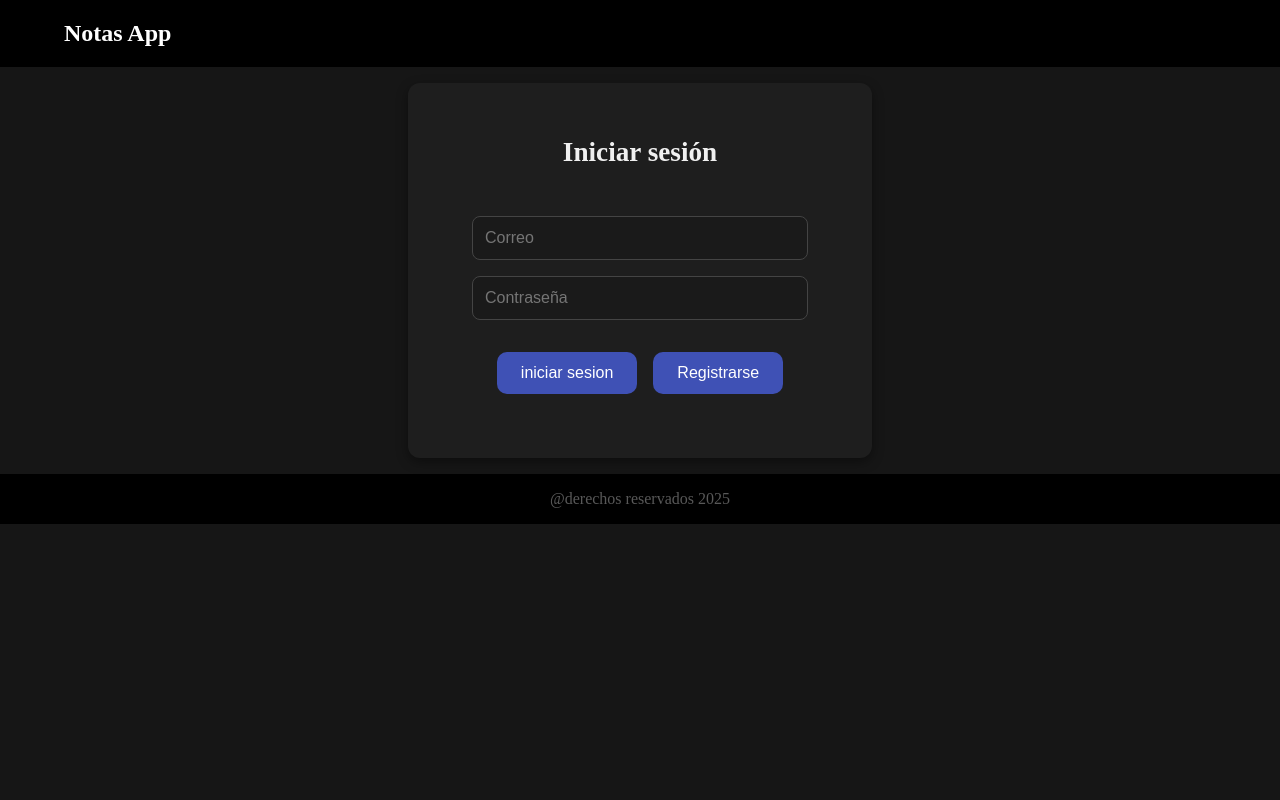
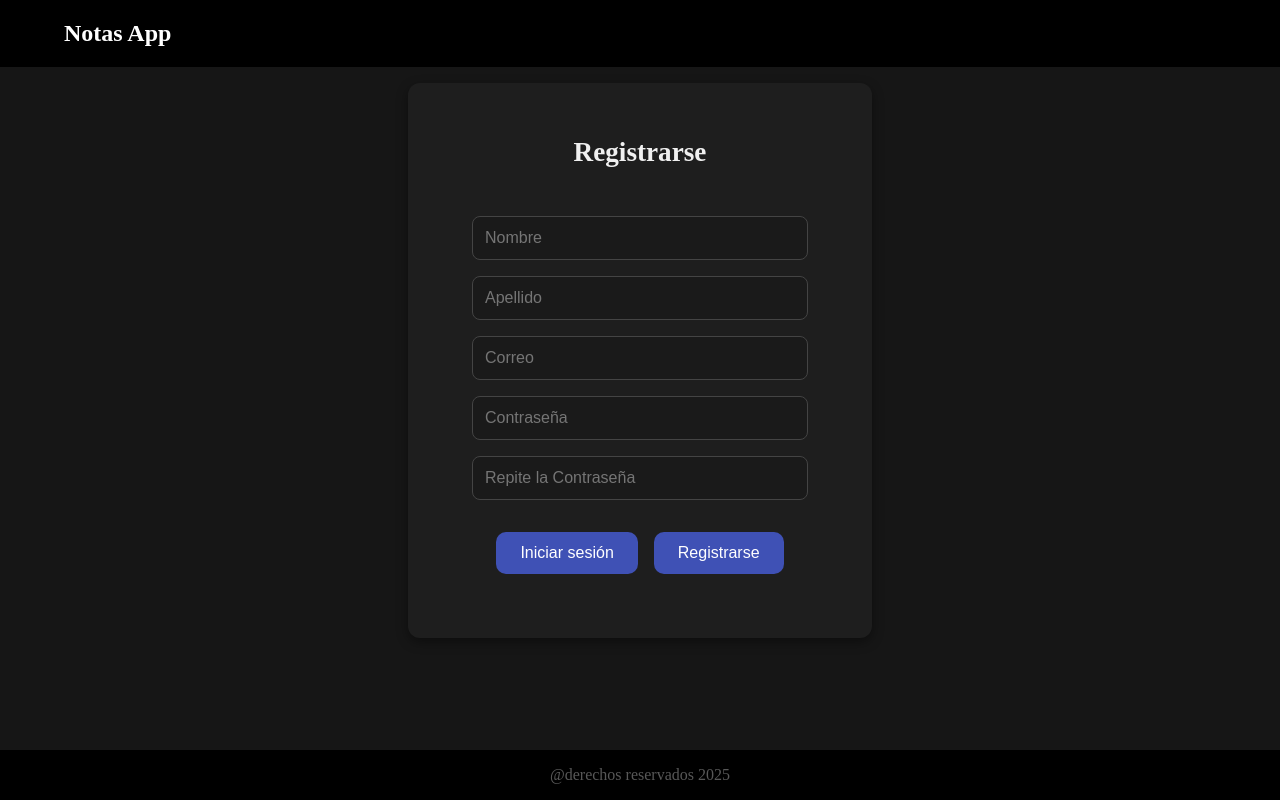
Before and after one commit to MarcoCordoba/App-Notas-Frontend, a React (Vite) app: page /register in a window 1280 px wide. Built offline with nearby package versions, Linux system fonts and the light colour scheme.

Commit message:
aplicacion de Router y mejora de footer

```diff
--- a/src/App.css
+++ b/src/App.css
@@ -0,0 +1,14 @@
+html, body, #root {
+    height: 100%;
+    margin: 0;
+  }
+
+  .layout {
+    display: flex;
+    flex-direction: column;
+    min-height: 100vh; /* Altura mínima: toda la ventana */
+  }
+
+  main {
+    flex: 1; /* El contenido se expande para ocupar el espacio disponible */
+  }
--- a/src/App.jsx
+++ b/src/App.jsx
@@ -1,17 +1,29 @@
 import React from "react";
+import { BrowserRouter as Router, Routes, Route, Navigate } from "react-router-dom";
 import Navbar from "./components/navbar/Navbar";
 import Footer from "./components/footer/Footer";
 import Login from "./pages/login/Login";
 import Register from "./pages/register/Register";
-
+import Home from "./pages/home/Home";
+import "./App.css";
 
 function App() {
   return (
-    <div className="App">
-      <Navbar></Navbar>
-      <Login></Login>
-      <Footer></Footer>
-    </div>
+    <Router>
+      <div className="layout">
+        <Navbar />
+        <main className="main-content">
+          <Routes>
+            <Route path="/" element={<Navigate to="/login" replace />} />
+            <Route path="/login" element={<Login />} />
+            <Route path="/register" element={<Register />} />
+            <Route path="/home" element={<Home />} />
+          </Routes>
+        </main>
+        <Footer />
+      </div>
+    </Router>
   );
 }
+
 export default App;
--- a/src/pages/home/Home.jsx
+++ b/src/pages/home/Home.jsx
@@ -1,10 +1,12 @@
 import React from "react";
-import "./home.css"
+import "./home.css";
 
 function Home() {
-    return (
-        <h2>hola mundo</h2>
-    );
+  return (
+    <div>
+      <h2>Hola! estas son tus notas</h2>
+    </div>
+  );
 }
 
 export default Home;
--- a/src/pages/login/Login.css
+++ b/src/pages/login/Login.css
@@ -1,11 +1,13 @@
-/* Estilo del formulario dentro de la Card de Login */
+.card-login{
+    margin-top: 4rem;
+}
+
 .card-login form {
     display: flex;
     flex-direction: column;
     gap: 1rem;
     padding: 2rem;
 }
-
 
 .card-login input {
     padding: 0.75rem;
--- a/src/pages/login/Login.jsx
+++ b/src/pages/login/Login.jsx
@@ -1,16 +1,28 @@
 import React from "react";
 import Card from "../../components/card/Card";
 import "./Login.css";
+import { useNavigate } from "react-router-dom";
 
 function Login() {
+  const navigate = useNavigate();
+
+  const handleLogin = (e) => {
+    e.preventDefault();
+    navigate("/home");
+  };
+
+  const handleRegister = () => {
+    navigate("/register");
+  };
+
   return (
     <Card title="Iniciar sesión" className="card-login">
-      <form>
+      <form onSubmit={handleLogin}>
         <input type="email" placeholder="Correo" />
         <input type="password" placeholder="Contraseña" />
         <div className="buttons-login">
-            <button type="submit">iniciar sesion</button>
-            <button type="submit">Registrarse</ button>
+          <button type="submit">Iniciar sesión</button>
+          <button type="button" onClick={handleRegister}>Registrarse</button>
         </div>
       </form>
     </Card>
--- a/src/pages/register/Register.jsx
+++ b/src/pages/register/Register.jsx
@@ -1,11 +1,23 @@
 import React from "react";
 import Card from "../../components/card/Card";
 import "./Register.css";
+import { useNavigate } from "react-router-dom";
 
 function Register() {
+  const navigate = useNavigate();
+
+  const handleRegister = (e) => {
+    e.preventDefault();
+    navigate("/login");
+  };
+
+  const handleLoginRedirect = () => {
+    navigate("/login");
+  };
+
   return (
     <Card title="Registrarse" className="card-register">
-      <form className="form-register">
+      <form className="form-register" onSubmit={handleRegister}>
         <input type="text" placeholder="Nombre" name="nombre" required />
         <input type="text" placeholder="Apellido" name="apellido" required />
         <input type="email" placeholder="Correo" name="correo" required />
@@ -13,7 +25,7 @@ function Register() {
         <input type="password" placeholder="Repite la Contraseña" name="repeatPassword" required />
 
         <div className="buttons-register">
-          <button type="button">Iniciar sesión</button>
+          <button type="button" onClick={handleLoginRedirect}>Iniciar sesión</button>
           <button type="submit">Registrarse</button>
         </div>
       </form>
```
